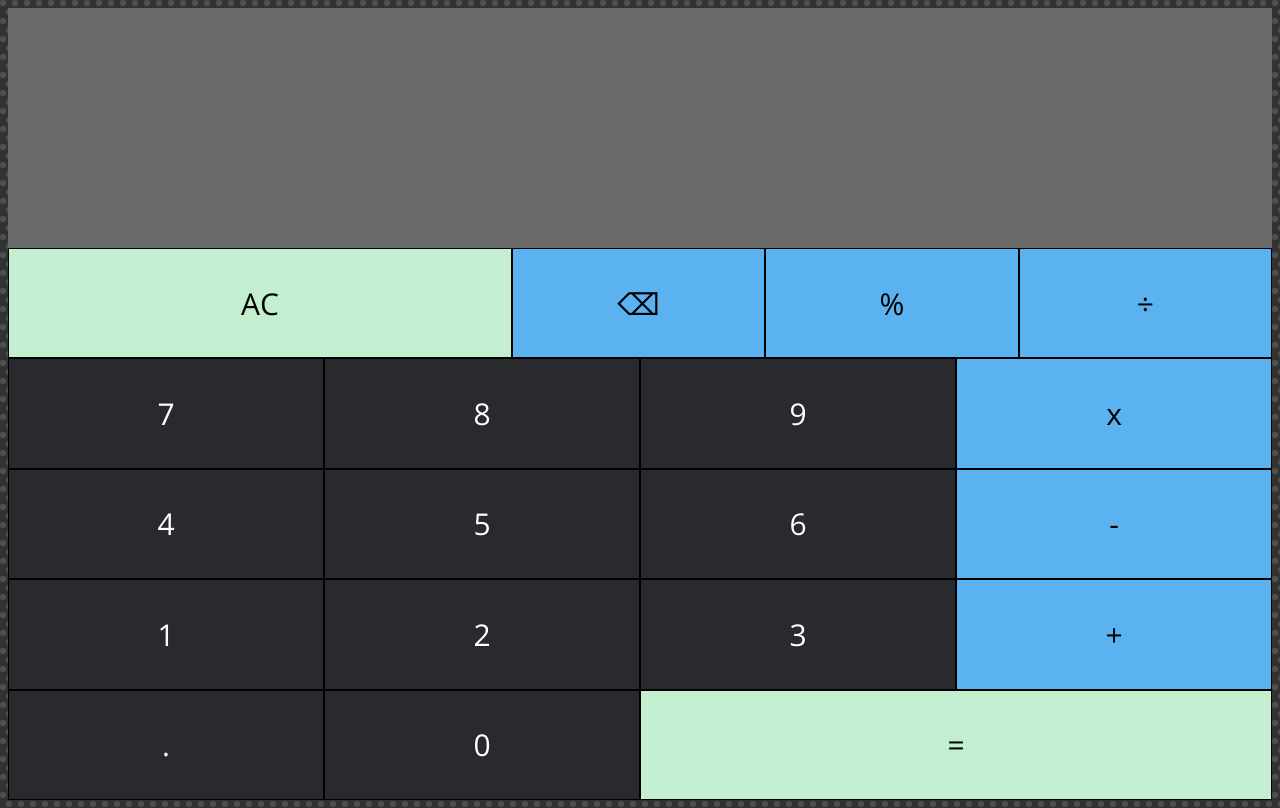
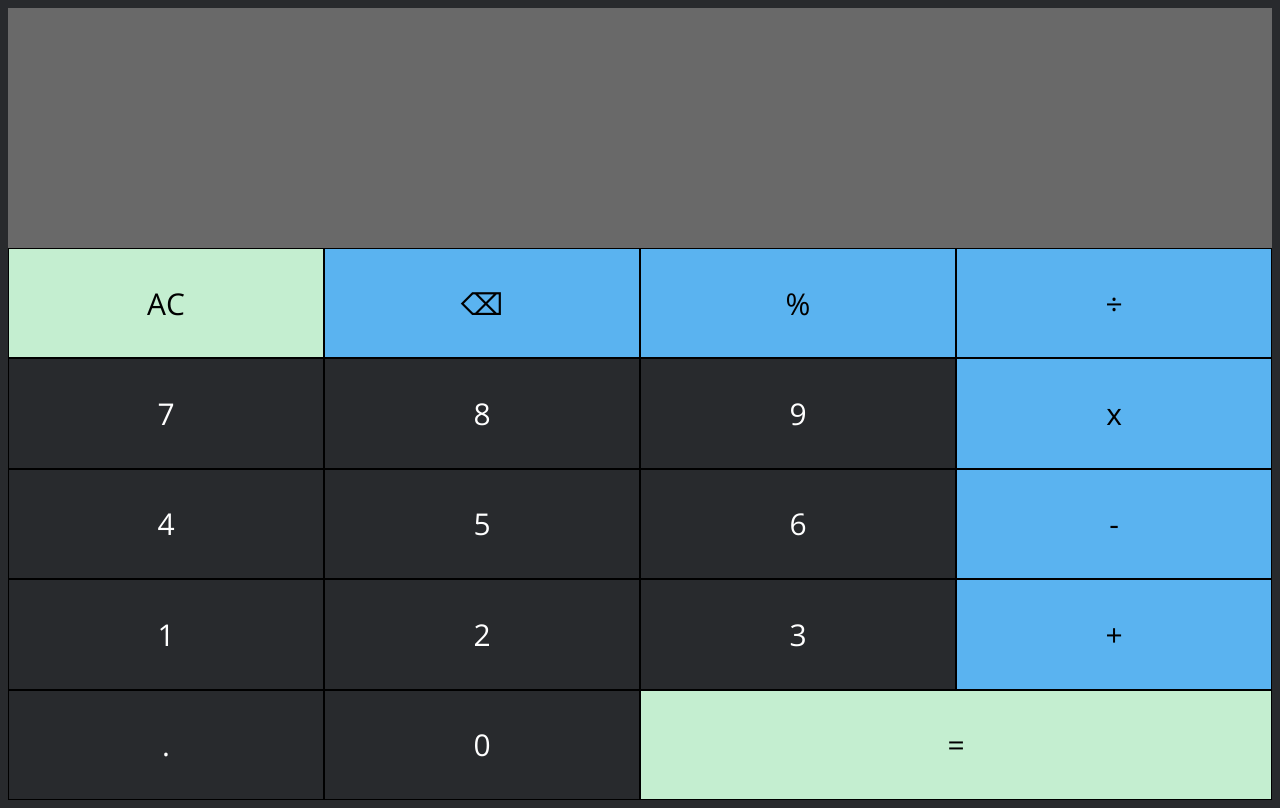
Before and after one commit to Reinza16/Project_Calculator, a plain HTML site: page index.html in a window 1280 px wide. Drawn offline with nearby package versions, Linux system fonts and the light colour scheme.

Commit message:
Update style.css

```diff
--- a/style.css
+++ b/style.css
@@ -4,7 +4,7 @@
     height: 100%;
 }
 body {
-    background-image: url(WallpaperDog-20453079.jpg);
+    background-color: #282a2d;
 }
 .calculator-body {
     text-align: center;
@@ -27,9 +27,12 @@ button {
     width: 25%;
     outline: none;
 }
-.all-clear, .equals{
+.equals {
     background-color: rgba(196,238,208,255);
     width: 50%;
+}
+.all-clear {
+    background-color: rgba(196,238,208,255);
 }
 .all-clear:hover {
     border-radius: 15%;
```
